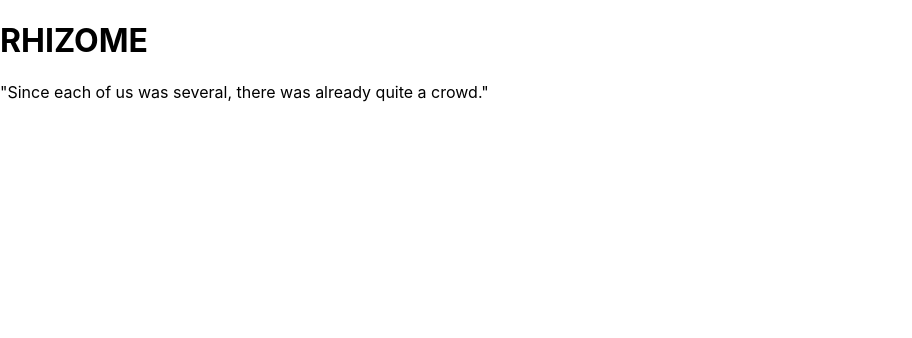
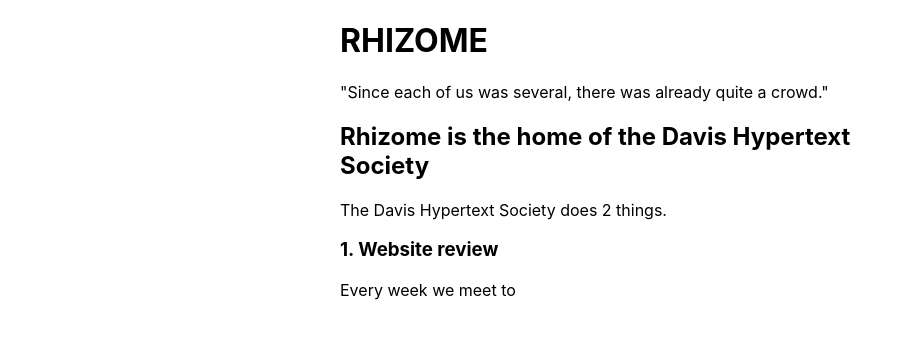
Before and after one commit to nichwch/rhizome-club, a Next.js app: page / in a window 1280 px wide. Shown: the top 338 px of the page, without its empty margins (0-912 px from the left). Built offline with nearby package versions, Linux system fonts and the light colour scheme.

Commit message:
ignore build errors

```diff
--- a/next.config.js
+++ b/next.config.js
@@ -1,3 +1,8 @@
 module.exports = {
-  reactStrictMode: true,
-}
+	reactStrictMode: true,
+	// !! WARN !!
+	// Dangerously allow production builds to successfully complete even if
+	// your project has type errors.
+	// !! WARN !!
+	ignoreBuildErrors: true,
+};
--- a/pages/index.tsx
+++ b/pages/index.tsx
@@ -4,9 +4,13 @@ import styles from "../styles/Home.module.css";
 
 export default function Home() {
 	return (
-		<div>
+		<div style={{ marginLeft: "auto", marginRight: "auto", width: "600px" }}>
 			<h1>RHIZOME</h1>
 			<p>"Since each of us was several, there was already quite a crowd."</p>
+			<h2>Rhizome is the home of the Davis Hypertext Society</h2>
+			<p>The Davis Hypertext Society does 2 things.</p>
+			<h3>1. Website review</h3>
+			<p>Every week we meet to </p>
 		</div>
 	);
 }
```
